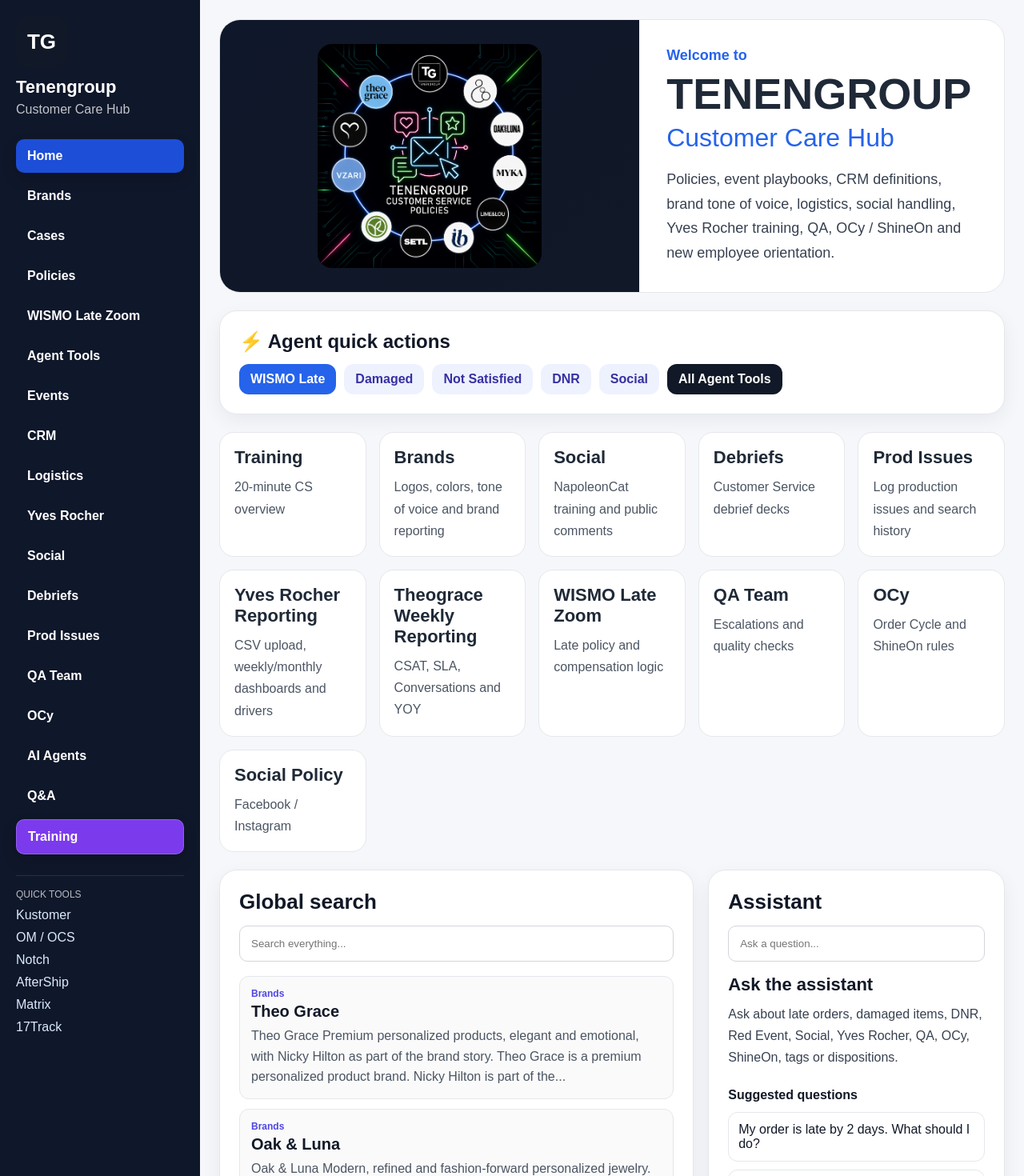
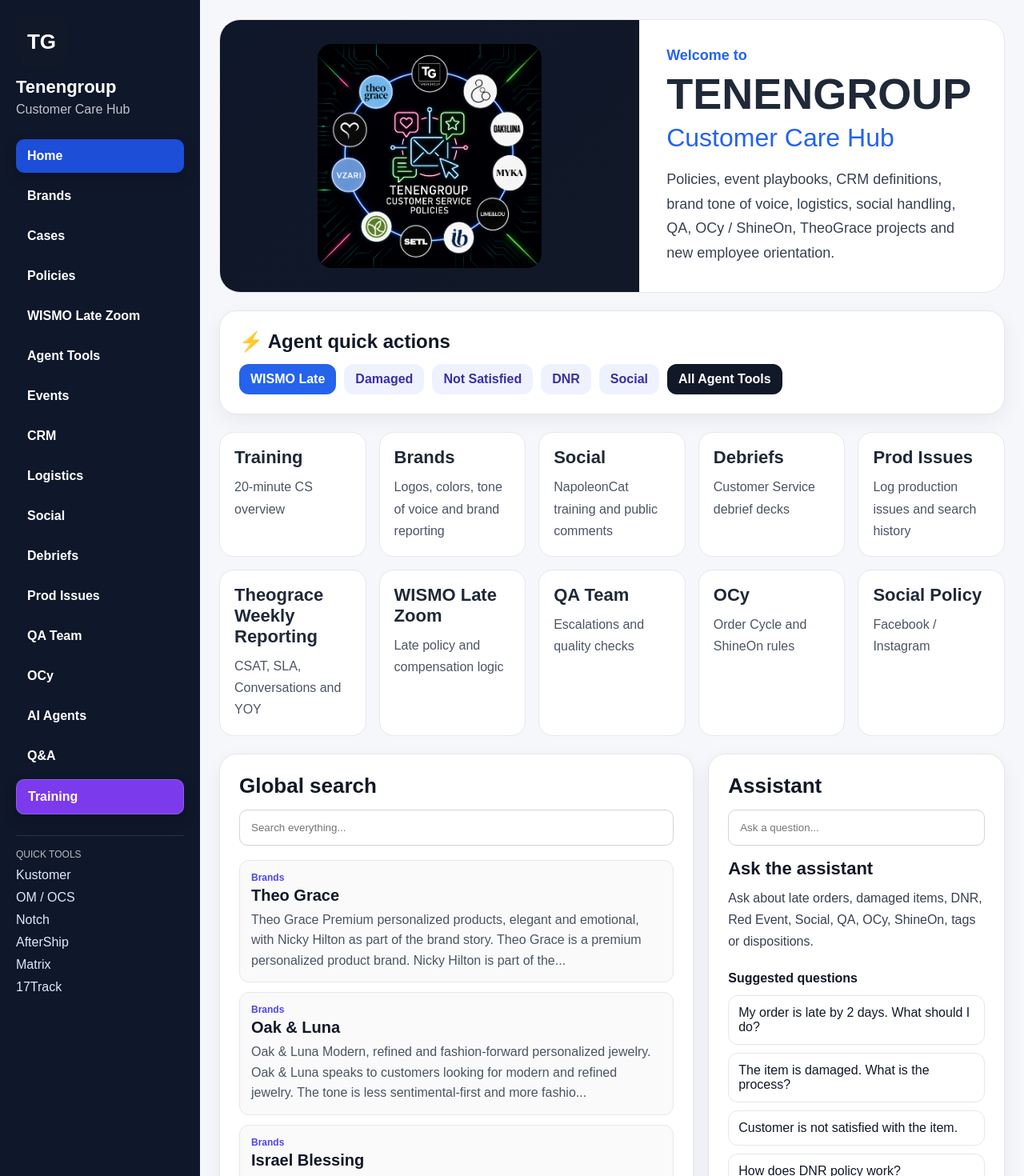
Before and after one commit to brunod-droid/tenengroup-hub-clean, a Next.js app: page / in a window 1280 px wide. Shown: the top 1470 px of the page at 80% size. Built offline with nearby package versions, Linux system fonts and the light colour scheme.

Commit message:
Add files via upload

```diff
--- a/pages/index.js
+++ b/pages/index.js
@@ -11,7 +11,6 @@
   "Events",
   "CRM",
   "Logistics",
-  "Yves Rocher",
   "Social",
   "Debriefs",
   "Prod Issues",
@@ -140,22 +139,6 @@
     ],
     tone:["Elegant","Accessible","European","Localized","No Nicky Hilton association"]
   },
-  {
-    id:"yves-rocher",
-    name:"Yves Rocher",
-    logo:"/brand/yves-rocher.jpg",
-    color:"#15803d",
-    accent:"#dcfce7",
-    short:"U.S. Shopify store for plant-based beauty products.",
-    full:[
-      "Yves Rocher USA is the official U.S. online store for Yves Rocher.",
-      "Core product categories: skincare, haircare, body care and fragrance.",
-      "Operational stack: Shopify, Gorgias, Notch/Taylor and Staci.",
-      "Tone should be botanical, helpful, accessible and beauty-focused."
-    ],
-    tone:["Botanical","Helpful","Accessible","Beauty-focused","Clear and practical"],
-    documents:[{label:"Open Yves Rocher full source", url:"/docs/yves-rocher-training.pdf"}, {label:"Open Yves Rocher Reporting", url:"/yves-rocher-reporting"}]
-  }
 ];
 
 const CASES = [
@@ -302,13 +285,6 @@
   { id:"shipping", name:"Shipping logic", short:"ETA depends on product, factory, destination and carrier.", full:["Shipping method can improve transit speed but not production speed.","Carrier checks are needed for trackable shipments.","AfterShip and 17Track support tracking investigation."] }
 ];
 
-const YVES_ROCHER = [
-  { id:"reporting", name:"Yves Rocher Reporting", short:"Weekly/monthly dashboards, upload, finance and drivers.", full:["Open the dedicated Yves Rocher reporting module.","Upload Gorgias, Shopify/order count and finance inputs.","Review weekly KPIs, agent drilldown, CSAT, SLA, orders, productivity and drivers."], documents:[{label:"Open Yves Rocher Reporting", url:"/yves-rocher-reporting"}] },
-  { id:"overview", name:"Yves Rocher Overview", short:"U.S. Shopify store for plant-based beauty products.", full:["Official U.S. online store for Yves Rocher.","Core categories: skincare, haircare, body care and fragrance.","Operational stack: Shopify, Gorgias, Notch/Taylor and Staci."] },
-  { id:"shopify", name:"Shopify", short:"Order management, tags, refunds and history.", full:["Search by order ID, name or email.","Shopify tags explain operational actions.","Before BC number, some order edits may still be possible.","After BC / packing stage, edits or cancellation are usually not possible."] },
-  { id:"wismo", name:"Yves Rocher WISMO", short:"Wrong address, DNR, lost, returned to sender.", full:["Wrong address reship costs $19.","DNR: allow 7 business days even if status shows delivered.","Ask customer to sign Non-Receipt form.","Returned to sender: provide free reship and ask for different address."] },
-  { id:"returns", name:"Returns and Refunds", short:"30-day return process, labels and refund rules.", full:["Customers have 30 days to return items.","First offer a 100% coupon instead of refund.","If refused, issue return label.","Refund excludes $11.95 shipping fee."] }
-];
 
 const SOCIAL_POLICY = [
   { id:"comments", name:"Handling comments", short:"Sort, review, like and reply correctly.", full:["Sort comments by Newest.","Reply directly under customer comment.","Keep public responses friendly, polite, professional, short and natural."] },
@@ -378,7 +354,7 @@
 
 function assistantAnswer(input) {
   const q = input.toLowerCase().trim();
-  if (!q) return { title:"Ask the assistant", body:"Ask about late orders, damaged items, DNR, Red Event, Social, Yves Rocher, QA, OCy, ShineOn, tags or dispositions.", tags:[] };
+  if (!q) return { title:"Ask the assistant", body:"Ask about late orders, damaged items, DNR, Red Event, Social, QA, OCy, ShineOn, tags or dispositions.", tags:[] };
   if (q.includes("late") || q.includes("delay") || q.includes("coupon") || q.includes("refund")) return { title:"WISMO Late guidance", body:"Use WISMO Late Zoom → Agent decision tool. Verify ETA first. Under 3 business days late: apology + ETA, usually no compensation. Over 3 business days late: review gesture. No ETA / major delay: escalate.", tags:["WISMO","Late"] };
   if (q.includes("training") || q.includes("orientation")) return { title:"Training guidance", body:"Open Training for the 20-minute presentation.", tags:["Training"] };
   if (q.includes("trustpilot") || q.includes("review")) return { title:"Trustpilot guidance", body:"A good public review response should be empathetic, personal and solution-oriented. It should show ownership and provide a clear next step.", tags:["Trustpilot"] };
@@ -1770,8 +1746,6 @@
     Policies: POLICIES,
     CRM,
     Logistics: LOGISTICS,
-    "Yves Rocher": YVES_ROCHER,
-
     "QA Team": QA_TEAM,
     "AI Agents": AI_AGENTS
   };
@@ -1850,7 +1824,7 @@
             <div style={{ color:"#2563eb", fontWeight:700, fontSize:18 }}>Welcome to</div>
             <div style={{ fontSize:54, fontWeight:900, marginTop:6 }}>TENENGROUP</div>
             <div style={{ fontSize:32, color:"#2563eb", marginTop:6 }}>Customer Care Hub</div>
-            <div style={{ marginTop:18, lineHeight:1.7, fontSize:18, color:"#374151" }}>Policies, event playbooks, CRM definitions, brand tone of voice, logistics, social handling, Yves Rocher training, QA, OCy / ShineOn and new employee orientation.</div>
+            <div style={{ marginTop:18, lineHeight:1.7, fontSize:18, color:"#374151" }}>Policies, event playbooks, CRM definitions, brand tone of voice, logistics, social handling, QA, OCy / ShineOn, TheoGrace projects and new employee orientation.</div>
           </div>
         </div>
 
@@ -1873,14 +1847,6 @@
           <SmallCard title="Social" text="NapoleonCat training and public comments" onClick={() => setPage("Social")} />
           <SmallCard title="Debriefs" text="Customer Service debrief decks" onClick={() => setPage("Debriefs")} />
           <SmallCard title="Prod Issues" text="Log production issues and search history" onClick={() => setPage("Prod Issues")} />
-
-<SmallCard
-  title="Yves Rocher Reporting"
-  text="CSV upload, weekly/monthly dashboards and drivers"
-  onClick={() => {
-    window.location.href = "/yves-rocher-reporting";
-  }}
-/>
 
 <SmallCard
   title="Theograce Weekly Reporting"
```
